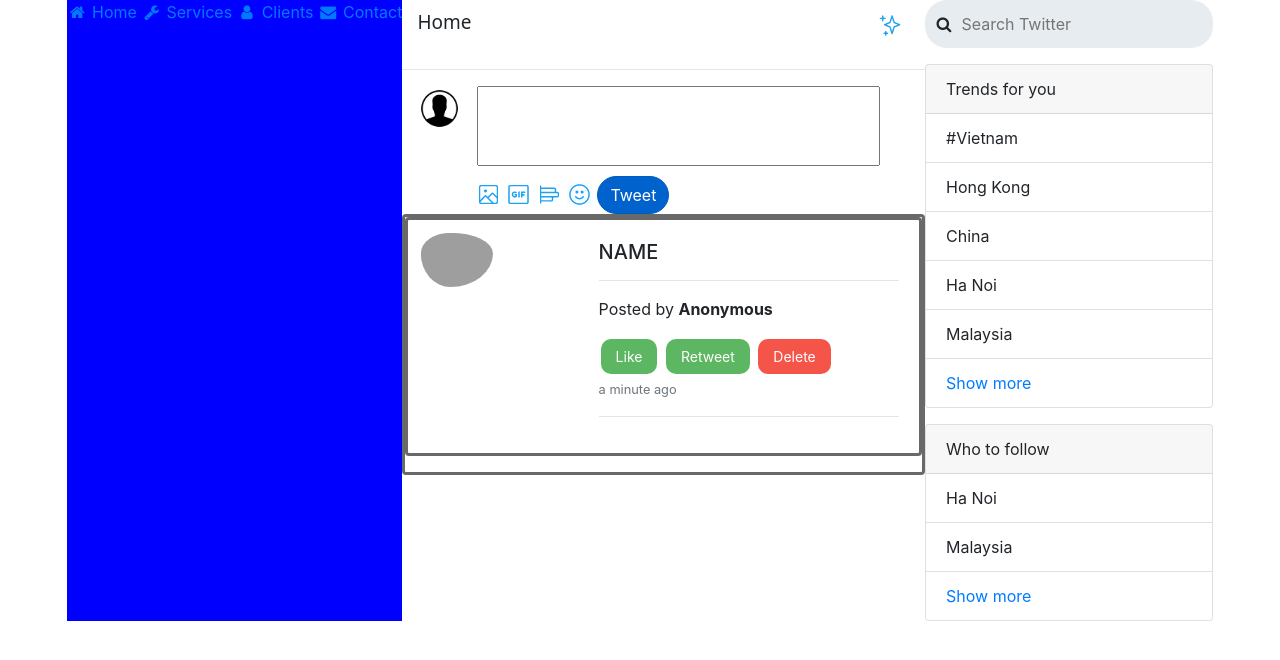
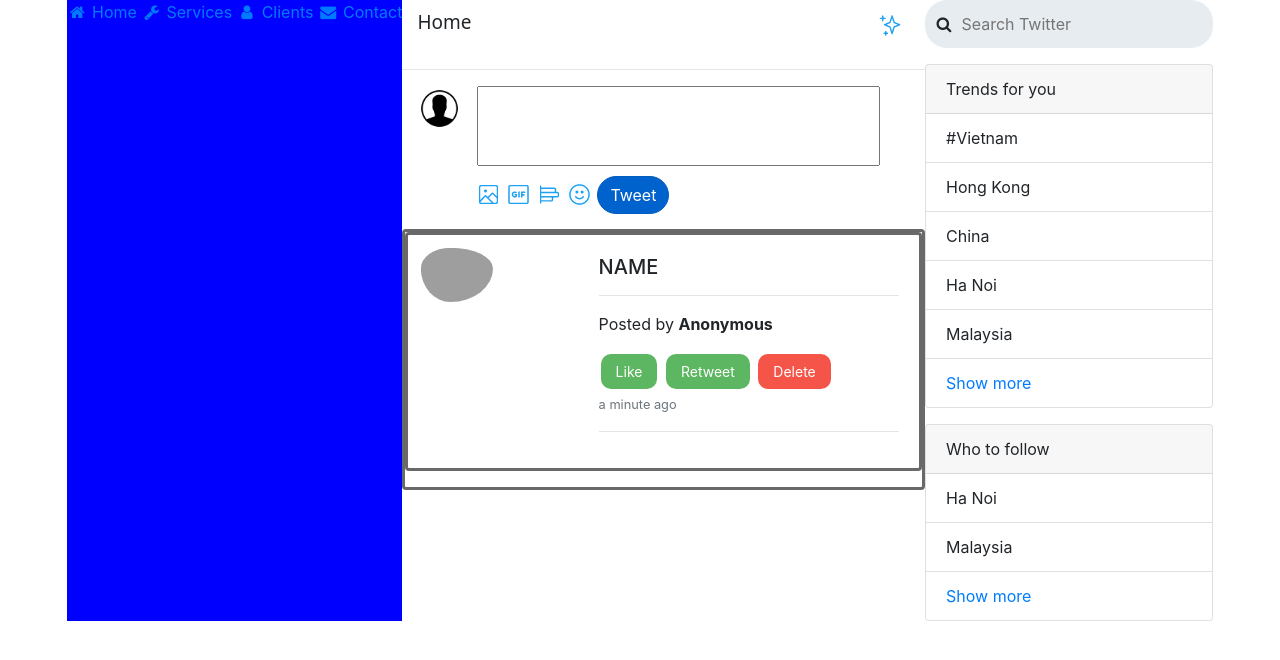
Before and after one commit to TKQCuong/SIERRA-Twitter-Group3-, a plain HTML site: page index.html in a window 1280 px wide. Drawn offline with nearby package versions, Linux system fonts and the light colour scheme; grey boxes are pictures that could not be loaded.

Commit message:
Update index.html
fix bottom input

```diff
--- a/index.html
+++ b/index.html
@@ -38,7 +38,7 @@
         <img src="img/avatar-icon.png" style="height: 45px; padding-left: 15px; padding-right: 15px;" />
         <div id="inputText">
           <input type="text" id="text" style="height: 80px;"/>
-          <div id="typeOfInput" style="padding-top: 10px;">
+          <div id="typeOfInput" style="padding-top: 10px; padding-bottom: 15px;">
               <img src="img/img-icon.PNG">
               <img src="img/gif-icon.PNG">
               <img src="img/line-icon.PNG">
```
